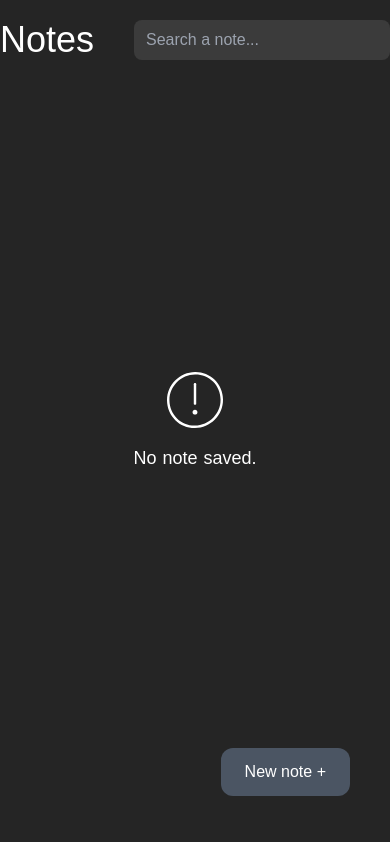
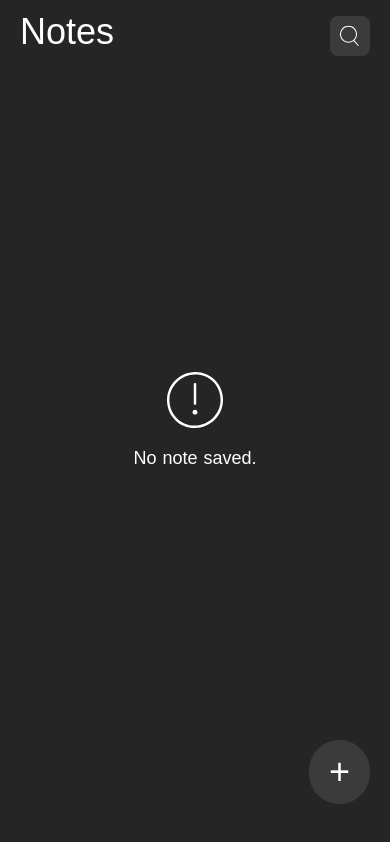
Before and after one commit to DevDams/pinky-note-v2, a Nuxt app: page / in a window 390 px wide. Built offline with nearby package versions, Linux system fonts and the light colour scheme.

Commit message:
make design responsive

```diff
--- a/pages/index.vue
+++ b/pages/index.vue
@@ -1,13 +1,15 @@
 <template>
   <div class="relative h-screen">
+    <div class="header bg-myblack fixed flex items-center h-16 w-full z-50">
+      <div class="container mx-auto flex items-center">
         <!-- Navbar -->
-    <div class="navbar relative top-0 container h-20 mx-auto flex items-center justify-between z-10">
+        <div class="navbar relative top-0 container h-10 mx-auto flex items-center justify-between z-10">
           <h2 class="text-4xl text-white">
             Notes
           </h2>
         </div>
         <!-- Button to add new note -->
-    <div class="add-note-btn relative h-20 -top-20 container mx-auto z-10">
+        <div class="filter-note-btn relative h-10 -top-20 container mx-auto z-10">
           <input
             id="search"
             v-model="searchValue"
@@ -15,12 +17,21 @@
             name="search"
             placeholder="Search a note..."
             autocomplete="off"
-        class="absolute top-5 right-0 h-10 w-64 rounded-lg pl-3 bg-mydark outline-none z-50"
+            class="absolute top-6 right-0 h-10 w-64 rounded-lg pl-3 bg-mydark outline-none z-50"
+            :class="{ 'hide' : showSearch }"
             @keyup="filterNote"
           >
+          <div class="search-icon absolute right-0 mr-5 mt-16 top-5 h-10 w-10 rounded-lg bg-mydark flex items-center justify-center" @click="showSearchBar">
+            <svg viewBox="0 0 512 512" width="24" height="24" xmlns="http://www.w3.org/2000/svg"><path d="M349.714 347.937l93.714 109.969-16.254 13.969-93.969-109.969q-48.508 36.825-109.207 36.825-36.826 0-70.476-14.349t-57.905-38.603-38.603-57.905-14.349-70.476 14.349-70.476 38.603-57.905 57.905-38.603 70.476-14.349 70.476 14.349 57.905 38.603 38.603 57.905 14.349 70.476q0 37.841-14.73 71.619t-40.889 58.921zM224 377.397q43.428 0 80.254-21.461t58.286-58.286 21.461-80.254-21.461-80.254-58.286-58.285-80.254-21.46-80.254 21.46-58.285 58.285-21.46 80.254 21.46 80.254 58.285 58.286 80.254 21.461z" fill="#fff" fill-rule="#fff"></path></svg>
           </div>
-    <button class="fixed bottom-12 right-10 text-white bg-gray-600 px-6 py-3 rounded-xl z-50" @click="createNote">
-      New note +
+        </div>
+      </div>
+    </div>
+    <button class="add-new-note-btn fixed flex items-center bottom-12 text-white font-semibold bg-mydark px-5 py-2 rounded-xl z-50" @click="createNote">
+      New note <span class="text-xl ml-3">+</span>
+    </button>
+    <button class="add-new-note-mob-btn fixed flex items-center justify-center bottom-10 text-white font-medium bg-mydark px-5 py-3 rounded-full z-50" @click="createNote">
+      <span class="text-4xl">+</span>
     </button>
     <!-- Form to diplay when typing new note -->
     <div v-show="newNote" class="new-note fixed top-0 left-0 h-screen flex items-center justify-center bg-mygreen z-50">
@@ -68,8 +79,8 @@
     </div>
     <!-- Display when there is notes saved -->
     <div v-show="notes.length !== 0" class="notes absolute left-0 top-20 z-20">
-      <div class="notes-list relative container mx-auto pt-16 lg:pl-10 flex flex-wrap">
-        <div v-for="(item, index) in filterResult" :key="index" class="notes-item relative sm:w-72 md:w-60 lg:w-56 p-4 ml-2 mt-2 rounded-xl z-10" :class="`bg-${item.bgColor}`" @click="showDetail(item.title, index)">
+      <div class="notes-list relative sm:container w-11/12 mx-auto pt-16 sm:pl-3 lg:pl-10 flex flex-wrap">
+        <div v-for="(item, index) in filterResult" :key="index" class="notes-item relative sm:w-72 md:w-60 lg:w-56 p-4 mr-2 sm:mr-0 sm:ml-2 mt-2 rounded-xl z-10" :class="`bg-${item.bgColor}`" @click="showDetail(item.title, index)">
           <h2 class="note-item-title text-2xl font-medium leading-6">
             {{ item.title }}
           </h2>
@@ -156,11 +167,13 @@ export default {
       indexInNotes: 0,
       showNoteDetail: false,
       searchValue: '',
-      filterResult: ''
+      filterResult: '',
+      showSearch: true
     }
   },
   mounted () {
     if (localStorage.getItem('notes')) {
+      this.showSearch = true
       this.notes = JSON.parse(localStorage.getItem('notes'))
       this.filterResult = JSON.parse(localStorage.getItem('notes'))
     }
@@ -307,6 +320,9 @@ export default {
         this.filterResult.splice(index2, 1)
         localStorage.setItem('notes', JSON.stringify(this.notes))
       }
+    },
+    showSearchBar () {
+      this.showSearch = !this.showSearch
     }
   }
 }
@@ -325,6 +341,24 @@ textarea {
   color: #eaeaea;
 }
 
+.navbar h2 {
+  padding-left: 20px;
+}
+
+.filter-note-btn input {
+  margin-right: 20px;
+  top: 83px;
+  color: white;
+}
+
+.search-icon {
+  visibility: hidden;
+}
+
+.add-new-note-mob-btn {
+  visibility: hidden;
+}
+
 .empty-note {
   z-index: 0;
 }
@@ -336,6 +370,7 @@ textarea {
 
 .notes {
   width: 100%;
+  padding-bottom: 100px;
 }
 
 .form-field {
@@ -358,4 +393,89 @@ textarea {
 .trash {
   z-index: 99 !important;
 }
+
+@media (min-width: 1536px) {
+  .add-new-note-btn {
+    right: 150px;
+  }
+}
+
+@media (min-width: 1280px) and (max-width: 1536px) {
+  .add-new-note-btn {
+    right: 100px;
+  }
+}
+
+@media (min-width: 1024px) and (max-width: 1280px) {
+  .add-new-note-btn {
+    right: 100px;
+  }
+}
+
+@media (min-width: 768px) and (max-width: 1024px) {
+  .add-new-note-btn {
+    right: 90px;
+  }
+}
+
+@media (min-width: 640px) and (max-width: 768px) {
+  .add-new-note-btn {
+    right: 60px;
+  }
+}
+
+@media (max-width: 768px) {
+  .add-new-note-btn {
+    visibility: hidden;
+  }
+
+  .add-new-note-mob-btn {
+    right: 60px;
+    visibility: visible;
+  }
+}
+
+@media (max-width: 640px) {
+  .add-new-note-btn {
+    right: 40px;
+  }
+
+  .add-new-note-mob-btn {
+    right: 30px;
+  }
+
+  .form-field {
+    width: 380px;
+  }
+}
+
+@media (max-width: 420px) {
+  .search-icon {
+    visibility: visible;
+  }
+
+  .filter-note-btn input {
+    top: 130px;
+    transition: .1s all ease-in-out;
+  }
+
+  .filter-note-btn input.hide {
+    visibility: hidden;
+    top: 100px;
+  }
+
+  .add-new-note-mob-btn {
+    right: 20px;
+  }
+
+  .form-field {
+    width: 350px;
+  }
+}
+
+@media (max-width: 410px) {
+  .form-field {
+    width: 90%;
+  }
+}
 </style>
```
Lines whose indentation alone changed are shown as unchanged.
